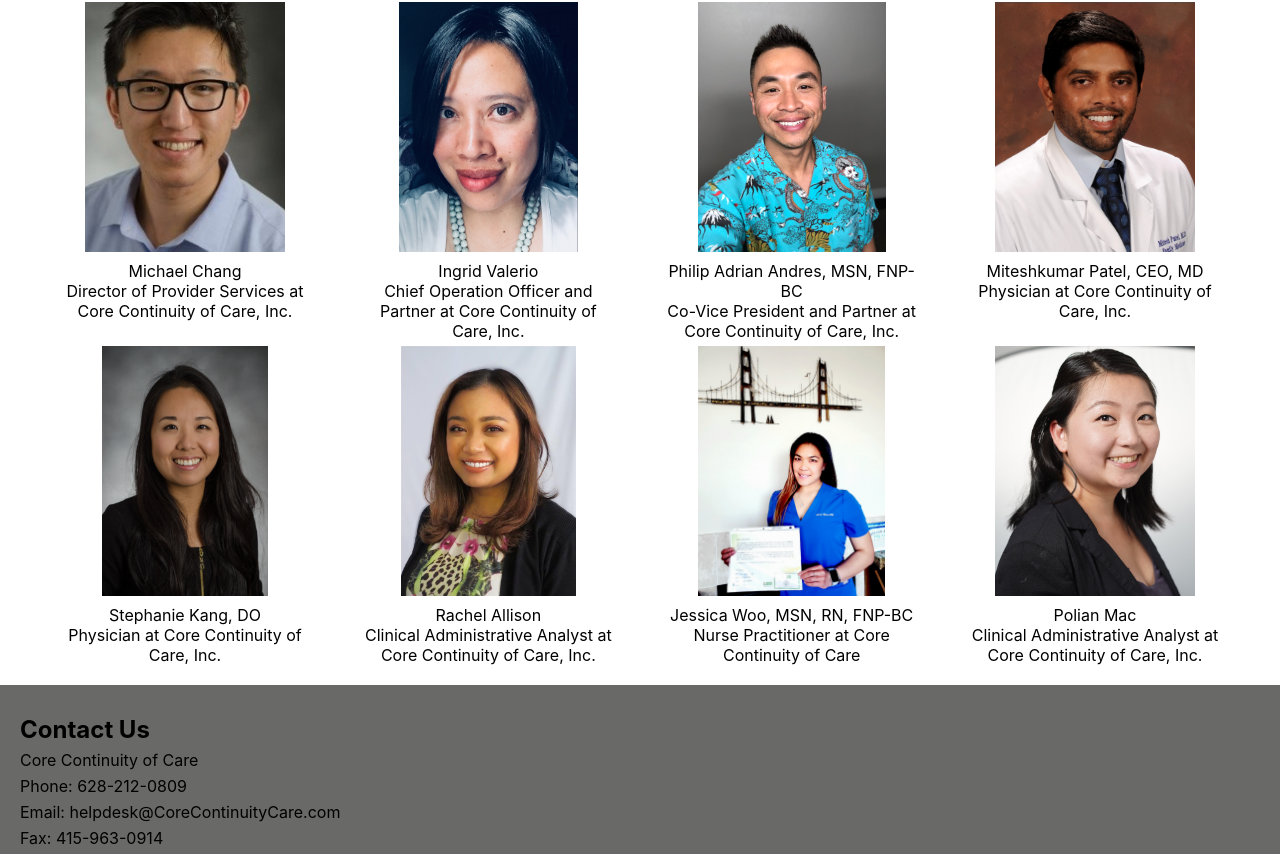
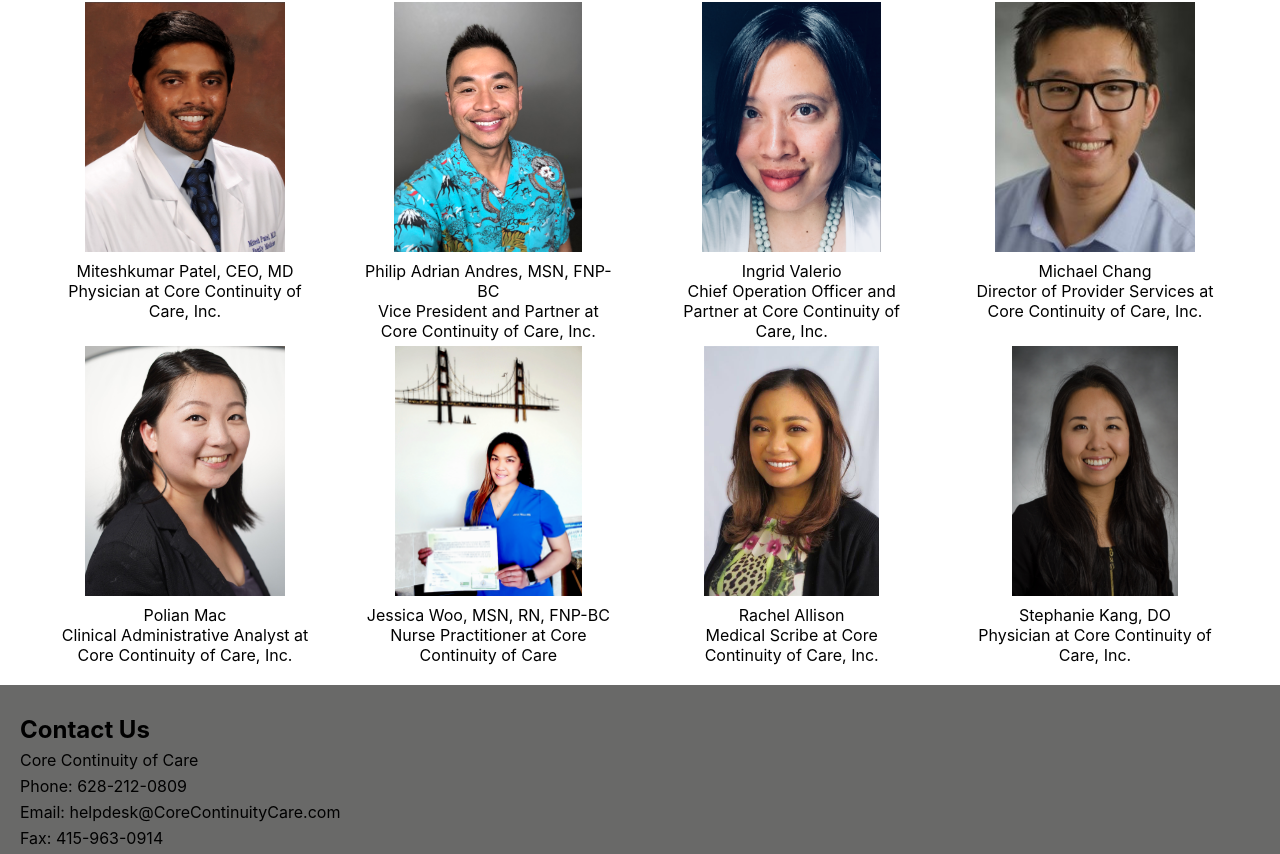
Before and after one commit to GilBu/corecontinuitycare, a React (Create React App) app: page /about in a window 1280 px wide. Shown: the part 355-1209 px from the top of the page. Built offline with nearby package versions, Linux system fonts and the light colour scheme.

Commit message:
change direction order of profiles & correct titles for Philip & Rachel

```diff
--- a/src/components/pages/about/About.js
+++ b/src/components/pages/about/About.js
@@ -58,7 +58,7 @@ class About extends React.Component {
           creating lasting relationships with partners, and building strong
           connections within the community.</p>
           <h1>Meet the Team</h1>
-          <div className="middlethis" dir='rtl'>
+          <div className="middlethis">
             {this.produceImageWidgets()}
           </div>
           <div className='bio-item' style={{display: this.state.display}}>
--- a/src/components/pages/about/images.js
+++ b/src/components/pages/about/images.js
@@ -16,7 +16,7 @@ export const imagesList= [
   },
   {
     name: 'Philip Adrian Andres, MSN, FNP-BC',
-    title: 'Co-Vice President and Partner at Core Continuity of Care, Inc.',
+    title: 'Vice President and Partner at Core Continuity of Care, Inc.',
     image: pAndres,
     bio: "Philip Andres is a board-certified Family Nurse Practitioner who completed his Master of Science Nursing Degree in 2011 at Holy Names University and Bachelor of Science Nursing Degree at San Francisco State University in 2009. Philip specializes in Post-Acute Medicine since 2016. Philip had worked as a Nurse Practitioner at Seton Medical Center at the Acute, Post-Acute and Gero Psych floors. He also works part time as a Hospice NP. Prior to working as a NP, Philip worked as a RN in various settings such as Critical Care Transport RN, ICU, ER, IR, PACU, Oncology, Telemetry and Med-Surg units. Philip is proficient in Tagalog and Ilocano. Philip enjoys traveling and loves to eat."
   },
@@ -46,7 +46,7 @@ export const imagesList= [
   },
   {
     name: 'Rachel Allison',
-    title: 'Clinical Administrative Analyst at Core Continuity of Care, Inc.',
+    title: 'Medical Scribe at Core Continuity of Care, Inc.',
     image: rAllison,
     bio: 'Rachel Allison is an aspiring physician. She graduated at University of California, Riverside in Neuroscience. She is currently applying for her Master\'s in Biomedical Sciences before going onto medical school.She believes that public health is an integral aspect of holistic, quality patient care, and looks forward to a career in which she can also address socioeconomic health disparities in underserved communities.She currently serves as a Clinic Operations Chair volunteer at Mabuhay Health Center, a student- run free community health clinic targeting underserved Filipino - American residents in San Francisco’s South of Market(SOMA) district.In her free time, she enjoys reading, playing the ukelele, and tending to her houseplants.'
   },
```
